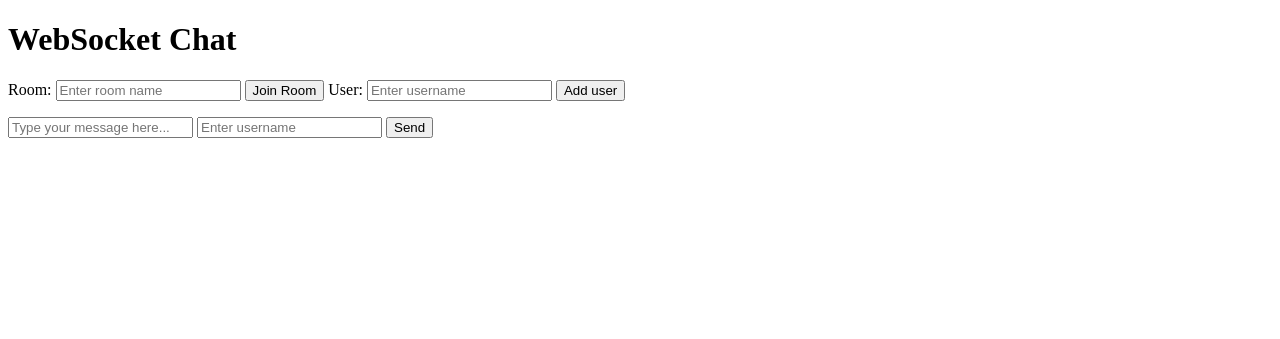
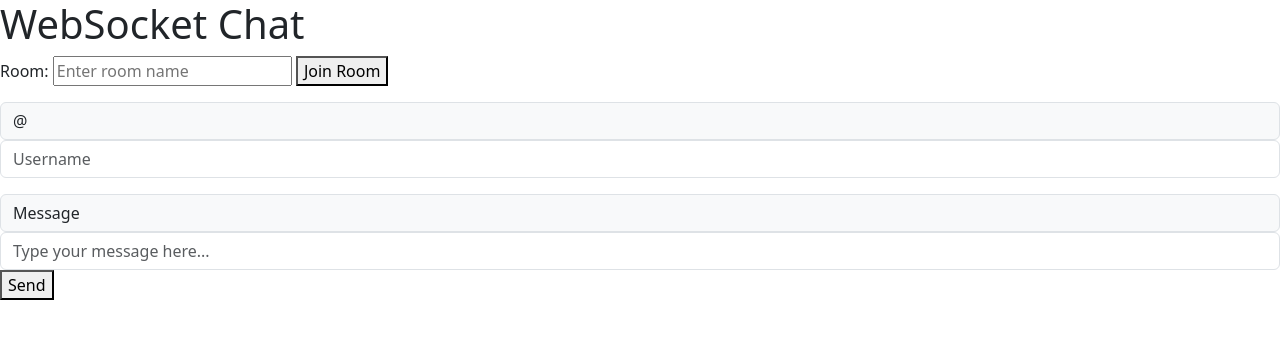
Before and after one commit to samuelckraft/Chat-Application, a Flask app: page / in a window 1280 px wide. Shown: the top 339 px of the page. Run offline with Flask 3, Linux system fonts and the light colour scheme; some libraries are stand-ins or nearby versions.

Commit message:
made some css changes to the form

```diff
--- a/app.py
+++ b/app.py
@@ -17,9 +17,7 @@ def handle_disconnect():
 def handle_message(data):
     try:
         print(data)
-        # data = json.loads(data)
         user = data['user_id']
-        print(user)
         message = data['message']
         print(f'Received message from {user}: {data}')
 
--- a/templates/join_room.html
+++ b/templates/join_room.html
@@ -6,26 +6,32 @@
     <meta charset="UTF-8">
     <meta name="viewport" content="width-devide-width, initial-scale-1.0">
     <title>Flask-SocketIO Chat</title>
+    <link href="https://cdn.jsdelivr.net/npm/bootstrap@5.3.3/dist/css/bootstrap.min.css" rel="stylesheet" integrity="sha384-QWTKZyjpPEjISv5WaRU9OFeRpok6YctnYmDr5pNlyT2bRjXh0JMhjY6hW+ALEwIH" crossorigin="anonymous">
+    <script src="https://cdn.jsdelivr.net/npm/bootstrap@5.3.3/dist/js/bootstrap.bundle.min.js" integrity="sha384-YvpcrYf0tY3lHB60NNkmXc5s9fDVZLESaAA55NDzOxhy9GkcIdslK1eN7N6jIeHz" crossorigin="anonymous"></script>
 </head>
 
 <body>
 
-    <h1>WebSocket Chat</h1>
+    <h1 id="header">WebSocket Chat</h1>
     <label for="room">Room:</label>
     <input type="text" id="room" autocomplete="off" placeholder="Enter room name">
-    <button id="join-room" type="submit">Join Room</button>
+    <button id="join-room">Join Room</button>
 
-    <label for="user">User:</label>
-    <input type="text" id="user" autocomplete="off" placeholder="Enter username">
-    <button id="add-user" type="submit">Add user</button>
-
-
+    <div id="room-title"></div>
     <ul id="messages"></ul>
 
     <form id="message-form">
-        <input type="text" id="message-input" autocomplete="off" placeholder="Type your message here...">
-        <input type="text" id="user-input" autocomplete="off" placeholder="Enter username">
-        <button type="submit">Send</button>
+        <div>
+            <span class="input-group-text" id="input-group-left-example">@</span>
+            <input type="text" id= "user-input" class="form-control" placeholder="Username" aria-label="Enter username..." aria-describedby="input-group-left">
+
+            <p></p>
+            <span class="input-group-text" id="input-group-left-example">Message</span>
+            <input type="text" id="message-input" class="form-control" placeholder="Type your message here..." aria-describedby="input-group-left">
+
+            <button type="submit">Send</button>
+        </div>
+
     </form>
 
     <script src="https://cdnjs.cloudflare.com/ajax/libs/socket.io/4.3.2/socket.io.min.js"></script>
@@ -37,6 +43,9 @@
         const roomInput = document.getElementById('room');
         const joinButton = document.getElementById('join-room');
         const user = document.getElementById('user-input');
+        const room_name = document.getElementById('room');
+        const header = document.getElementById('header');
+        const room_title = document.getElementById('room-title');
 
         joinButton.addEventListener('click', function() {
             const room = roomInput.value.trim();
@@ -46,6 +55,12 @@
                 }
                 socket = io.connect(`http://localhost:5000?room=${room}`);
 
+                socket.on('submit', function(room) {
+                    const title = document.createElement('h2');
+                    title.textContent = room;
+                    console.log(title);
+                    room_title.append(title);
+                });
                 socket.on('message', function(message) {
                     const li = document.createElement('li');
                     li.textContent = message;
@@ -58,8 +73,6 @@
             event.preventDefault();
             const message = input.value.trim();
             const user_id = user.value.trim();
-            console.log(message);
-            console.log(user_id);
             if (message && socket) {
                 socket.emit('message', {message, user_id});
                 input.value = '';
```
